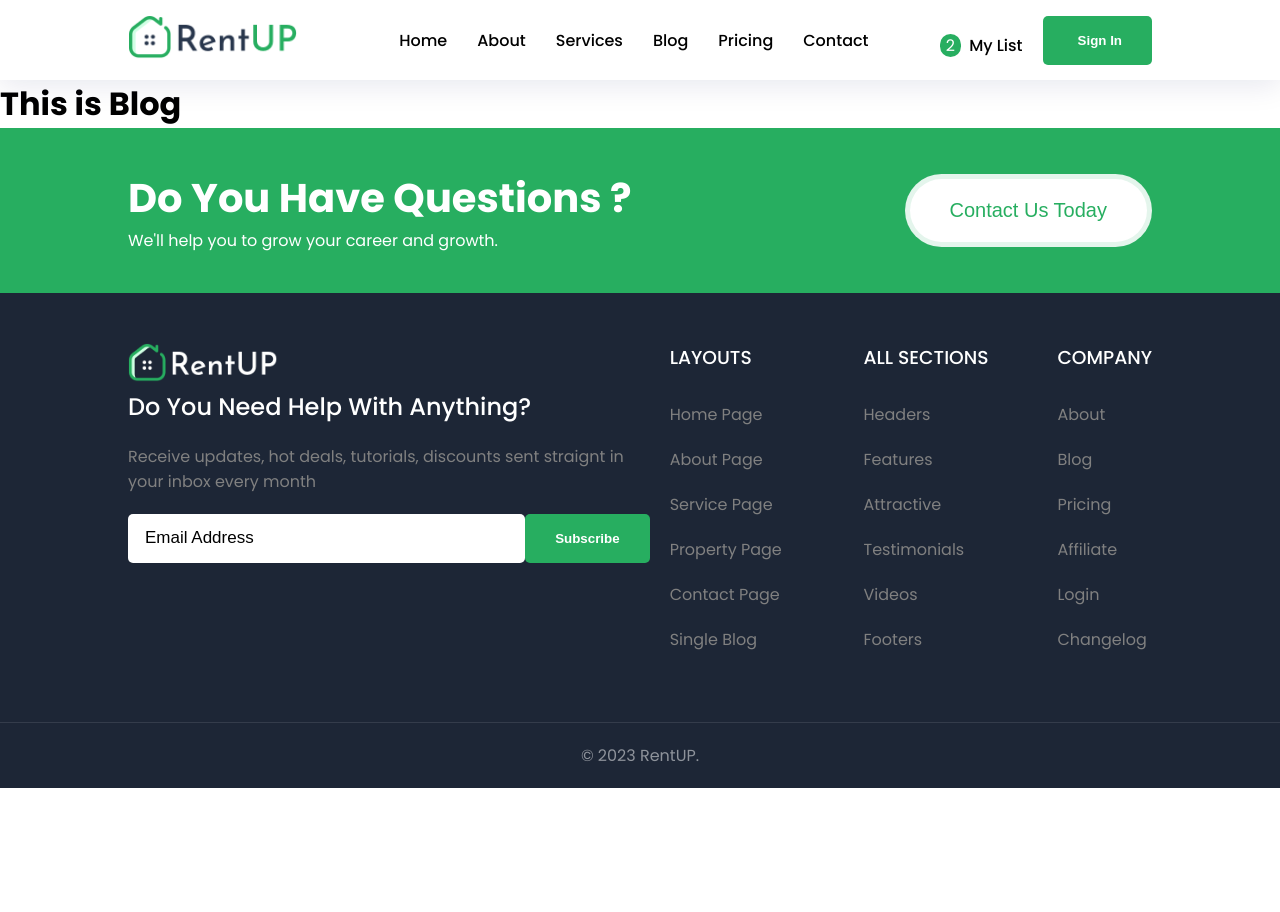
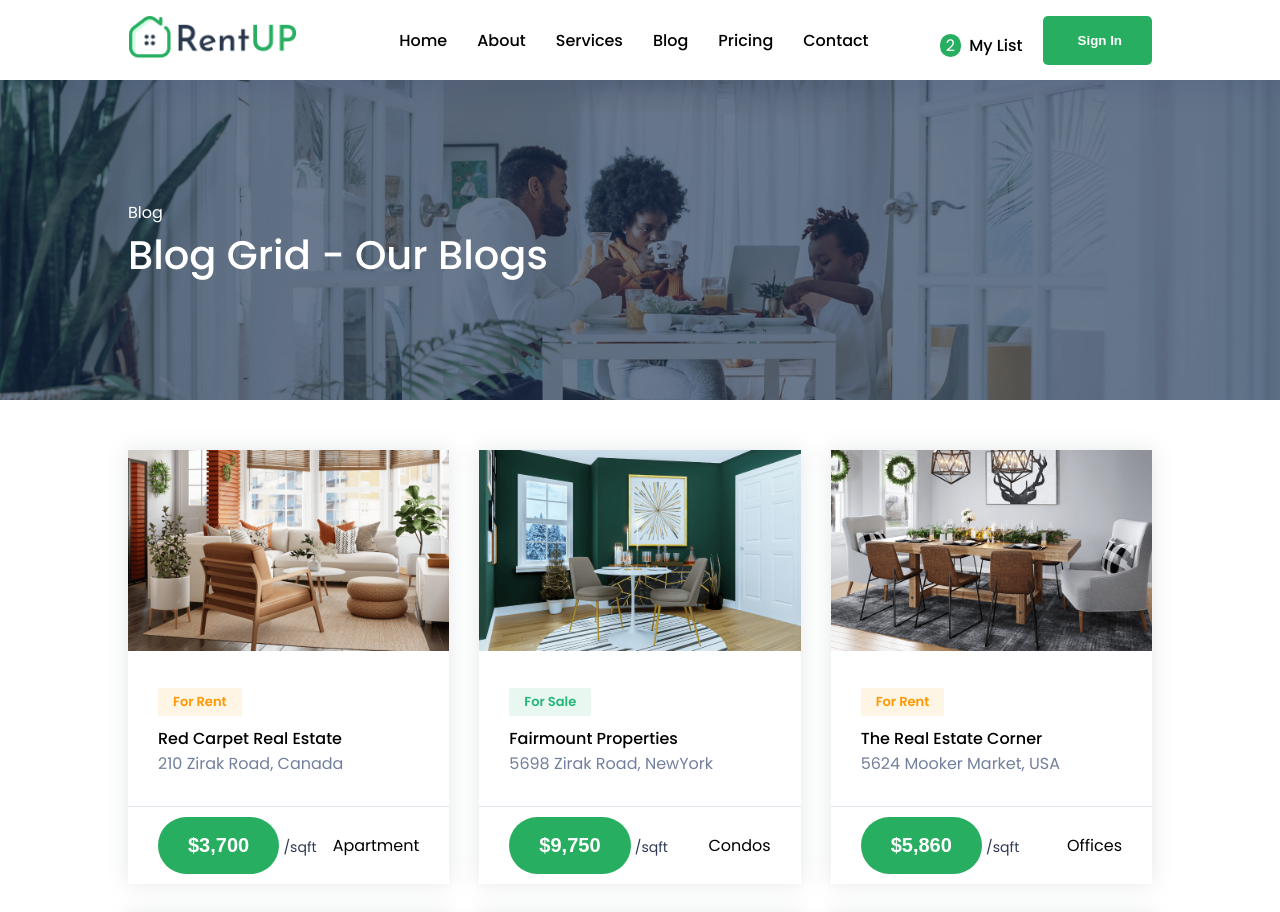
Before and after one commit to RupsanaAkter/real-estate, a React (Create React App) app: page /blog in a window 1280 px wide. Shown: the top 912 px of the page. Before the commit the page ends 800 px from the top, so only its background shows below. Built offline with nearby package versions, Linux system fonts and the light colour scheme.

Commit message:
added blog

```diff
--- a/src/pages/Blog/Blog/Blog.js
+++ b/src/pages/Blog/Blog/Blog.js
@@ -1,9 +1,17 @@
 import React from 'react';
-
+import Back from '../../Shared/Back/Back';
+import img from '../../../assets/images/about (1).jpg'
+import RecentCard from '../../Home/Recent/RecentCard';
+import '../../Home/Recent/Recent.css'
 const Blog = () => {
     return (
         <div>
-            <h1>This is Blog</h1>
+             <section className='blog-out mb'>
+        <Back name='Blog' title='Blog Grid - Our Blogs' cover={img} />
+        <div className='container recent'>
+          <RecentCard />
+        </div>
+      </section>
         </div>
     );
 };
```
